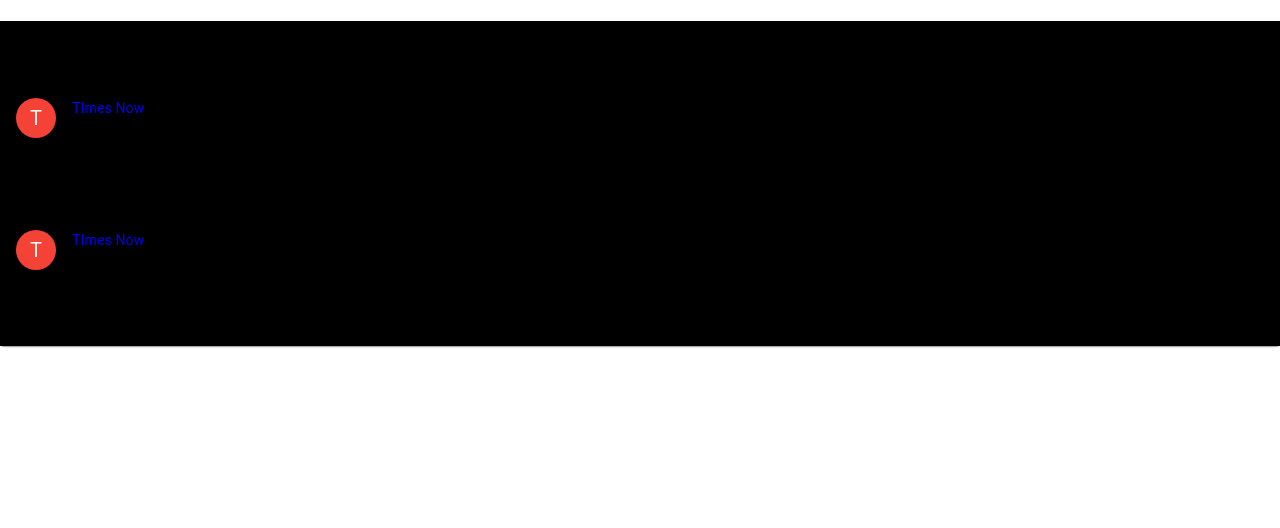
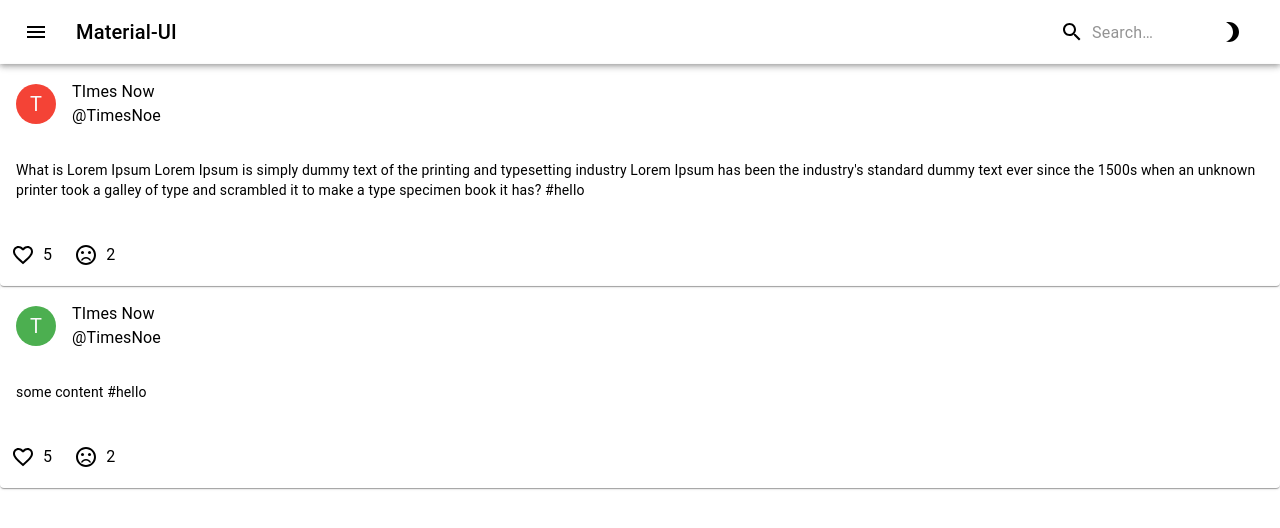
Before and after one commit to amansethi00/sm-app, a React (Create React App) app: page / in a window 1280 px wide. Shown: the top 528 px of the page. Built offline with nearby package versions, Linux system fonts and the light colour scheme.

Commit message:
break single post component into smalll reusable components

```diff
--- a/package.json
+++ b/package.json
@@ -36,6 +36,8 @@
     ]
   },
   "devDependencies": {
-    "@material-ui/core": "^4.11.4"
+    "@material-ui/core": "^4.11.4",
+    "@material-ui/icons": "^4.11.2",
+    "prettier": "2.3.2"
   }
 }
--- a/src/App.css
+++ b/src/App.css
@@ -1,3 +1,6 @@
-html{
-    --primary:"black"
+html {
+  --primary: "black";
 }
+.App {
+  min-height: 100vh;
+}
--- a/src/features/header/Header.jsx
+++ b/src/features/header/Header.jsx
@@ -1,16 +1,138 @@
-import React,{useEffect} from 'react'
-import Typography from '@material-ui/core/Typography';
-import {updateHeader} from './headerSlice';
-import {useSelector,useDispatch} from 'react-redux';
-export const Header=({heading})=> {
-    const header = useSelector(state=>state.header);
-    const dispatch = useDispatch();
-    useEffect(()=>{
-        dispatch(updateHeader({title:"Tweeter"}))
-    },[])
-    return (
-        <h1>
-            {header.title}
-        </h1>
-    )
+import React from "react";
+import AppBar from "@material-ui/core/AppBar";
+import Toolbar from "@material-ui/core/Toolbar";
+import IconButton from "@material-ui/core/IconButton";
+import Typography from "@material-ui/core/Typography";
+import InputBase from "@material-ui/core/InputBase";
+import { fade, makeStyles } from "@material-ui/core/styles";
+import MenuIcon from "@material-ui/icons/Menu";
+import SearchIcon from "@material-ui/icons/Search";
+import { useDispatch, useSelector } from "react-redux";
+import { themes } from "../themes/getTheme";
+import Brightness3Icon from "@material-ui/icons/Brightness3";
+import Brightness5Icon from "@material-ui/icons/Brightness5";
+import { toggleTheme } from "../themes/themeSlice";
+const useStyles = makeStyles((theme) => ({
+  rootdark: {
+    flexGrow: 1,
+    backgroundColor: "black",
+    color: "white",
+  },
+  rootlight: {
+    flexGrow: 1,
+    backgroundColor: "white",
+    color: "black",
+  },
+  menuButton: {
+    marginRight: theme.spacing(2),
+  },
+  title: {
+    flexGrow: 1,
+    display: "none",
+    [theme.breakpoints.up("sm")]: {
+      display: "block",
+    },
+  },
+  lightModeIcon: {
+    color: "white",
+  },
+  darkModeIcon: {
+    color: "black",
+  },
+  search: {
+    position: "relative",
+    borderRadius: theme.shape.borderRadius,
+    backgroundColor: fade(theme.palette.common.white, 0.15),
+    "&:hover": {
+      backgroundColor: fade(theme.palette.common.white, 0.25),
+    },
+    marginLeft: 0,
+    width: "100%",
+    [theme.breakpoints.up("sm")]: {
+      marginLeft: theme.spacing(1),
+      width: "auto",
+    },
+  },
+  searchIcon: {
+    padding: theme.spacing(0, 2),
+    height: "100%",
+    position: "absolute",
+    pointerEvents: "none",
+    display: "flex",
+    alignItems: "center",
+    justifyContent: "center",
+  },
+  inputRoot: {
+    color: "inherit",
+  },
+  inputInput: {
+    padding: theme.spacing(1, 1, 1, 0),
+    // vertical padding + font size from searchIcon
+    paddingLeft: `calc(1em + ${theme.spacing(4)}px)`,
+    transition: theme.transitions.create("width"),
+    width: "100%",
+    [theme.breakpoints.up("sm")]: {
+      width: "12ch",
+      "&:focus": {
+        width: "20ch",
+      },
+    },
+  },
+}));
+
+export function Header() {
+  const classes = useStyles();
+  const { theme } = useSelector((state) => state.theme);
+  const dispatch = useDispatch();
+  const changeTheme = () => {
+    dispatch(toggleTheme());
+  };
+  console.log("theme from header", theme);
+  return (
+    <AppBar position="static" className={classes["root" + theme]}>
+      <Toolbar>
+        <IconButton
+          edge="start"
+          className={classes.menuButton}
+          color="inherit"
+          aria-label="open drawer"
+        >
+          <MenuIcon />
+        </IconButton>
+        <Typography className={classes.title} variant="h6" noWrap>
+          Material-UI
+        </Typography>
+        <div className={classes.search}>
+          <div className={classes.searchIcon}>
+            <SearchIcon />
+          </div>
+          <InputBase
+            placeholder="Search…"
+            classes={{
+              root: classes.inputRoot,
+              input: classes.inputInput,
+            }}
+            inputProps={{ "aria-label": "search" }}
+          />
+        </div>
+        {theme === "dark" ? (
+          <IconButton
+            aria-label="light-mode-icon"
+            onClick={() => changeTheme()}
+            className={classes.lightModeIcon}
+          >
+            <Brightness5Icon />
+          </IconButton>
+        ) : (
+          <IconButton
+            className={classes.darkModeIcon}
+            aria-label="dark-mode-icon"
+            onClick={() => changeTheme()}
+          >
+            <Brightness3Icon />
+          </IconButton>
+        )}
+      </Toolbar>
+    </AppBar>
+  );
 }
--- a/src/features/posts/PostsList.jsx
+++ b/src/features/posts/PostsList.jsx
@@ -1,75 +1,62 @@
-
-import React from 'react';
-import Card from '@material-ui/core/Card';
-import CardHeader from '@material-ui/core/CardHeader';
-import CardContent from '@material-ui/core/CardContent';
-import Avatar from '@material-ui/core/Avatar';
-import {useSelector} from "react-redux";
-import {themes} from "../themes/getTheme";
-import IconButton from '@material-ui/core/IconButton';
-import { makeStyles } from '@material-ui/core/styles';
-import { red } from '@material-ui/core/colors';
-import Typography from '@material-ui/core/Typography';
-import {Link} from "react-router-dom";
+import React from "react";
+import Card from "@material-ui/core/Card";
+import { useSelector } from "react-redux";
+import { themes } from "../themes/getTheme";
+import { makeStyles } from "@material-ui/core/styles";
+import { red } from "@material-ui/core/colors";
+import { Link } from "react-router-dom";
+import { SinglePostTitle } from "./SinglePostTitle";
+import { SinglePostReactionComponent } from "./SinglePostReactionComponent";
+import { SinglePostContent } from "./SinglePostContent";
 const useStyles = makeStyles((theme) => ({
-    root: {
+  rootlight: {
     maxWidth: "100%",
-      backgroundColor:"var(--primary)"
+    backgroundColor: "var(--primary)",
+  },
+  rootdark: {
+    maxWidth: "100%",
+    backgroundColor: "var(--primary)",
+    borderBottom: "1px solid #383C3F",
   },
   media: {
     height: 0,
-      paddingTop: '56.25%', // 16:9
-    },
-    expand: {
-      transform: 'rotate(0deg)',
-      marginLeft: 'auto',
-      transition: theme.transitions.create('transform', {
-        duration: theme.transitions.duration.shortest,
-      }),
-    },
-    expandOpen: {
-      transform: 'rotate(180deg)',
+    paddingTop: "56.25%", // 16:9
   },
   avatar: {
     backgroundColor: red[500],
   },
 }));
-export const PostsList=()=> {
-    const posts = useSelector(state=>state.posts.posts);
-    const theme = useSelector(state=>state.theme.theme);
-    const classes = useStyles(theme);
+const linkStyle = {
+  light: {
+    color: "black",
+  },
+  dark: {
+    color: "white",
+  },
+};
 
-    console.log("theme fomposts",theme)
-    const postsRender=posts.map(post=>{
-        return(
-            <Card className={classes.root}  color={themes[theme].secondary}>
-              <Link to={`/posts/${post.id}`} style={{textDecoration:"none"}}>
-              <CardHeader
-                avatar={
-                  <Avatar aria-label="recipe" className={classes.avatar}>
-                    {post.username[0]}
-                  </Avatar>
-                }
-                action={
-                  <IconButton aria-label="settings">
-                  </IconButton>
-                }
-                title={post.author}
-                subheader={`@${post.username}`}
-              />
+export const PostsList = () => {
+  const posts = useSelector((state) => state.posts.posts);
+  const theme = useSelector((state) => state.theme.theme);
+  const classes = useStyles();
+
+  console.log("theme fomposts", theme);
+
+  const postsRender = posts.map((post) => {
+    return (
+      <Card className={classes["root" + theme]}>
+        <SinglePostTitle post={post} />
+        <Link
+          to={`/posts/${post.id}`}
+          style={{ textDecoration: "none", color: linkStyle[theme].color }}
+        >
+          <SinglePostContent post={post} />
         </Link>
-            <CardContent>
-        <Typography variant="body2" color="textSecondary" component="p">
-          {post.content}
-        </Typography>
-      </CardContent>
+        <SinglePostReactionComponent post={post} />
       </Card>
-        )
-
-    })
+    );
+  });
   return (
-        <section backgroundColor={themes[theme].secondary} >
-            {postsRender}
-        </section>
-    )
-}
+    <section backgroundColor={themes[theme].secondary}>{postsRender}</section>
+  );
+};
--- a/src/features/posts/SinglePost.jsx
+++ b/src/features/posts/SinglePost.jsx
@@ -1,12 +1,38 @@
-import React from 'react'
-import { useParams } from 'react-router-dom'
-
-export const SinglePost=()=> {
-    const postId = useParams();
-    console.log({postId});
-    return (
-        <div style={{color:"white"}}>
-            <h2>Hello Single Post Page</h2>
-        </div>
-    )
-}
+import React from "react";
+import { useSelector } from "react-redux";
+import { useParams } from "react-router-dom";
+import { makeStyles } from "@material-ui/core/styles";
+import { SinglePostTitle } from "./SinglePostTitle";
+import { SinglePostContent } from "./SinglePostContent";
+import { SinglePostReactionComponent } from "./SinglePostReactionComponent";
+import { Card } from "@material-ui/core";
+const useStyles = makeStyles((theme) => ({
+  rootlight: {
+    color: "black",
+    backgroundColor: "white",
+  },
+  rootdark: {
+    color: "white",
+    backgroundColor: "black",
+  },
+}));
+export const SinglePost = () => {
+  const { postId } = useParams();
+  const classes = useStyles();
+  const theme = useSelector((state) => state.theme.theme);
+  console.log({ postId });
+  const post = useSelector((state) =>
+    state.posts.posts.find((post) => post.id === postId)
+  );
+  return (
+    <div>
+      <Card>
+        <SinglePostTitle post={post} />
+        <SinglePostContent post={post} />
+      </Card>
+      <Card>
+        <SinglePostReactionComponent post={post} />
+      </Card>
+    </div>
+  );
+};
--- /dev/null
+++ b/src/features/posts/SinglePostContent.jsx
@@ -0,0 +1,38 @@
+import React from "react";
+import { useSelector } from "react-redux";
+import { CardContent } from "@material-ui/core";
+import { Typography } from "@material-ui/core";
+import { makeStyles } from "@material-ui/styles";
+const useStyles = makeStyles({
+  cardContent: {
+    light: {
+      color: "black",
+    },
+    dark: {
+      color: "white",
+    },
+  },
+});
+export const SinglePostContent = ({ post }) => {
+  const theme = useSelector((state) => state.theme.theme);
+  const classes = useStyles();
+  const typographyColors = {
+    light: {
+      color: "black",
+    },
+    dark: {
+      color: "white",
+    },
+  };
+  return (
+    <CardContent className={classes.cardContent[theme]}>
+      <Typography
+        style={{ color: typographyColors[theme].color }}
+        variant="body2"
+        component="p"
+      >
+        {post.content}
+      </Typography>
+    </CardContent>
+  );
+};
--- /dev/null
+++ b/src/features/posts/SinglePostReactionComponent.jsx
@@ -0,0 +1,22 @@
+import React from "react";
+import { CardActions } from "@material-ui/core";
+import { SingleReactionComponent } from "./SingleReactionComponent";
+import { SentimentVeryDissatisfied } from "@material-ui/icons";
+import FavoriteBorderIcon from "@material-ui/icons/FavoriteBorder";
+
+export const SinglePostReactionComponent = ({ post }) => {
+  return (
+    <CardActions>
+      <SingleReactionComponent
+        Icon={FavoriteBorderIcon}
+        label={"favourite icon"}
+        count={post.reactions["❤"]}
+      />
+      <SingleReactionComponent
+        Icon={SentimentVeryDissatisfied}
+        label={"sad icon"}
+        count={post.reactions["😭"]}
+      />
+    </CardActions>
+  );
+};
--- /dev/null
+++ b/src/features/posts/SinglePostTitle.jsx
@@ -0,0 +1,82 @@
+import React from "react";
+import { CardHeader, Avatar, IconButton, makeStyles } from "@material-ui/core";
+import Typography from "@material-ui/core/Typography";
+import { useSelector } from "react-redux";
+import { red, green, blue } from "@material-ui/core/colors";
+
+const useStyles = makeStyles({
+  linkStyle: {
+    light: {
+      color: "black",
+    },
+    dark: {
+      color: "white",
+    },
+  },
+  avatarRed: {
+    backgroundColor: red[500],
+  },
+  avatarBlue: {
+    backgroundColor: blue[500],
+  },
+  avatarGreen: {
+    backgroundColor: green[500],
+  },
+  title: {
+    light: { color: "black" },
+    dark: { color: "white" },
+  },
+  subHeader: {
+    light: {
+      color: "white",
+    },
+    dark: {
+      color: "white",
+    },
+  },
+});
+
+export const SinglePostTitle = ({ post }) => {
+  const theme = useSelector((state) => state.theme.theme);
+  const classes = useStyles();
+  let avatarBackgroundColors = ["Red", "Blue", "Green"];
+  const typographyColors = {
+    light: {
+      color: "black",
+    },
+    dark: {
+      color: "white",
+    },
+  };
+  return (
+    <CardHeader
+      avatar={
+        <Avatar
+          aria-label="recipe"
+          className={
+            classes[
+              "avatar" + avatarBackgroundColors[Math.floor(Math.random() * 3)]
+            ]
+          }
+        >
+          {post.username[0]}
+        </Avatar>
+      }
+      className={classes.title[theme]}
+      action={<IconButton aria-label="settings"></IconButton>}
+      title={
+        <Typography style={{ color: typographyColors[theme].color }}>
+          {post.author}
+        </Typography>
+      }
+      subheader={
+        <Typography
+          style={{ color: typographyColors[theme].color }}
+          className={classes.subHeader[theme]}
+        >
+          @{post.username}
+        </Typography>
+      }
+    />
+  );
+};
--- a/src/features/posts/SingleReactionComponent.jsx
+++ b/src/features/posts/SingleReactionComponent.jsx
@@ -1,10 +1,39 @@
-import React from 'react'
-import { IconButton,Typography } from '@material-ui/core'
-export const SingleReactionComponent=({Icon,count,label})=> {
-    return (
-        <IconButton aria-label={label?label:"reaction"}>
-            <Icon/>
-            <Typography variant="h6">{count}</Typography>
-        </IconButton>
-    )
-}
+import React from "react";
+import { IconButton, Typography } from "@material-ui/core";
+import { makeStyles } from "@material-ui/core/styles";
+import { useSelector } from "react-redux";
+
+const useStyles = makeStyles((theme) => ({
+  root: {
+    light: {
+      color: "black",
+    },
+    dark: {
+      color: "white",
+    },
+  },
+  icondark: {
+    color: "white",
+  },
+  iconlight: {
+    color: "black",
+  },
+}));
+export const SingleReactionComponent = ({ Icon, count, label }) => {
+  const theme = useSelector((state) => state.theme.theme);
+  const classes = useStyles();
+
+  return (
+    <IconButton
+      color="white"
+      className={classes["icon" + theme]}
+      aria-label={label ? label : "reaction"}
+      size="small"
+    >
+      <Icon color="white" className={classes["icon" + theme]} />
+      <Typography style={{ padding: "0.5rem" }} variant="body1">
+        {count}
+      </Typography>
+    </IconButton>
+  );
+};
--- a/src/features/posts/postsSlice.js
+++ b/src/features/posts/postsSlice.js
@@ -5,7 +5,7 @@ const initialState = {
     {
       id: nanoid(),
       timestamp: new Date().toISOString(),
-      content: "some content #hello",
+      content: "What is Lorem Ipsum Lorem Ipsum is simply dummy text of the printing and typesetting industry Lorem Ipsum has been the industry's standard dummy text ever since the 1500s when an unknown printer took a galley of type and scrambled it to make a type specimen book it has? #hello",
       user: nanoid(),
       author: "TImes Now",
       username: "TimesNoe",
--- a/src/features/themes/themeSlice.js
+++ b/src/features/themes/themeSlice.js
@@ -1,7 +1,7 @@
 import {createSlice, current} from "@reduxjs/toolkit";
 
 const initialState = {
-  theme: "dark",
+  theme: "light",
 };
 
 export const themeSlice = createSlice({
```
Also changed, not shown: 1 other file (tests, documents, lock files or other folders). Lines whose indentation alone changed are shown as unchanged.
